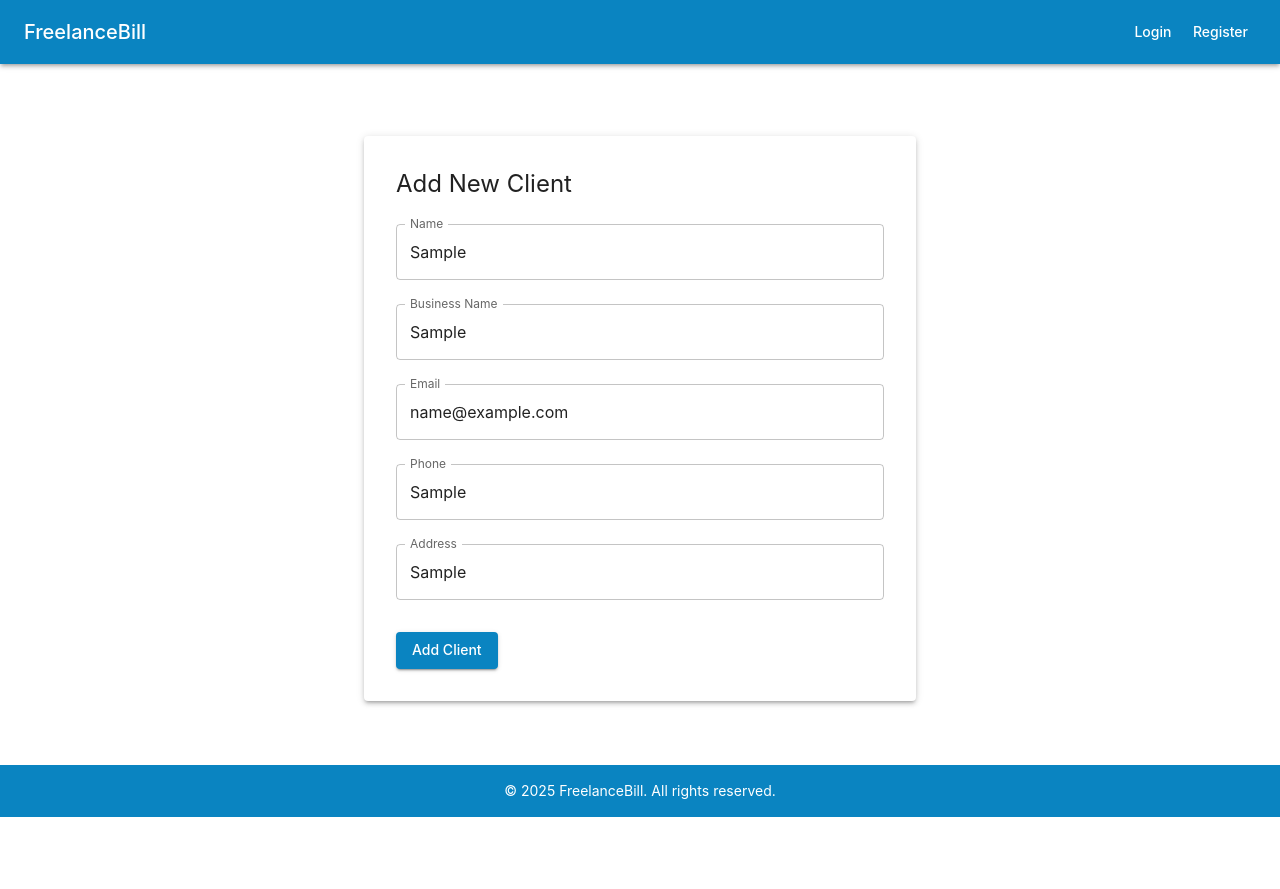
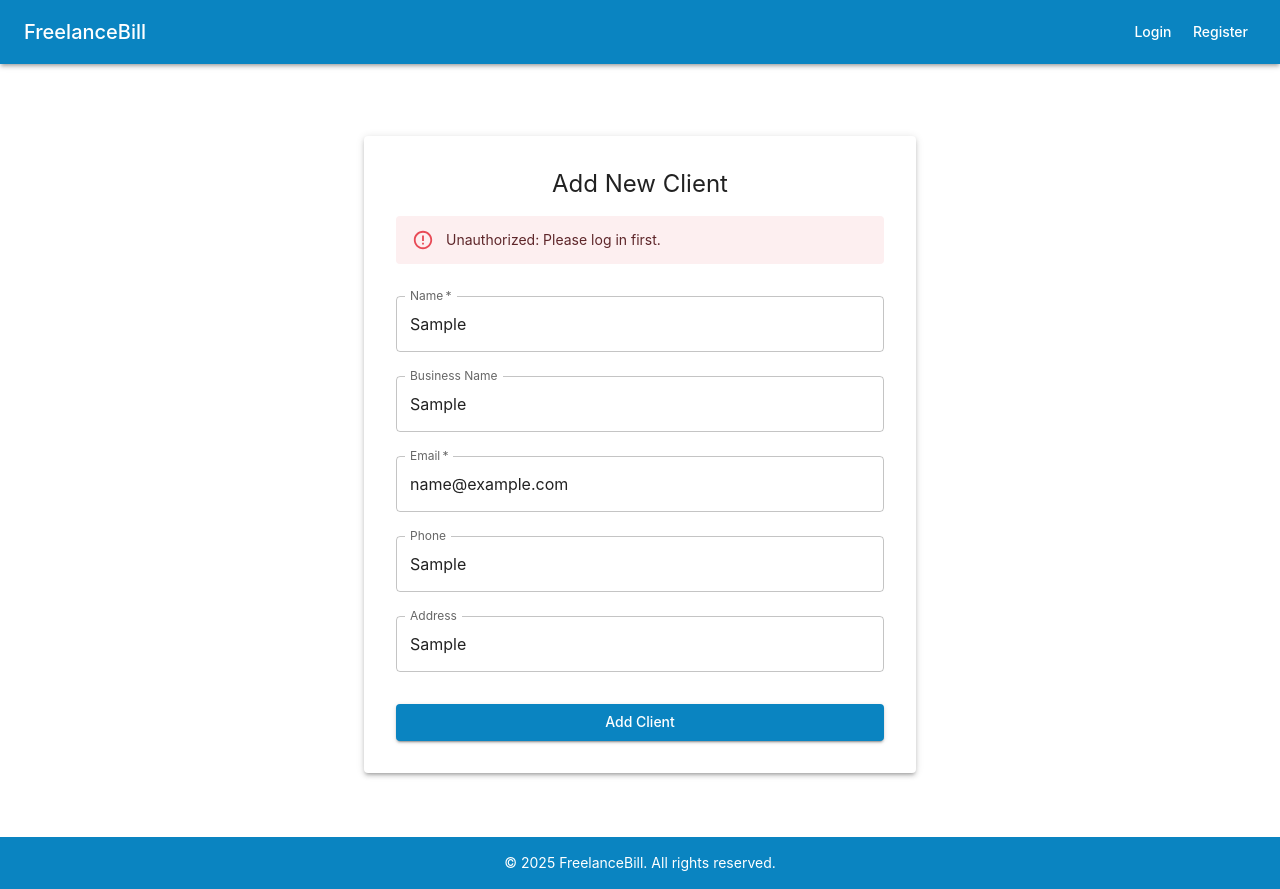
Before and after one commit to lcobiodata/freelance-bill, a React (Create React App) app in the folder frontend/: page /add-client in a window 1280 px wide. Both pictures are taken after typing "Sample", "Sample", "name@example.com", "Sample", "Sample" into the empty fields and a click on the button "Add Client". Before the commit the page ends 817 px from the top, so only its background shows below. Built offline with nearby package versions, Linux system fonts and the light colour scheme; no server answers.

Commit message:
Enhance AddClient component with loading state and success/error messages

```diff
--- a/frontend/src/components/AddClient.js
+++ b/frontend/src/components/AddClient.js
@@ -1,5 +1,14 @@
 import React, { useState } from "react";
-import { TextField, Button, Container, Paper, Typography } from "@mui/material";
+import {
+  TextField,
+  Button,
+  Container,
+  Paper,
+  Typography,
+  CircularProgress,
+  Alert,
+  Box
+} from "@mui/material";
 import { useNavigate } from "react-router-dom";
 
 const API_URL = process.env.REACT_APP_API_URL;
@@ -7,6 +16,7 @@ const API_URL = process.env.REACT_APP_API_URL;
 const AddClient = () => {
   const navigate = useNavigate();
   const token = localStorage.getItem("token");
+
   const [client, setClient] = useState({
     name: "",
     business_name: "",
@@ -15,6 +25,9 @@ const AddClient = () => {
     address: ""
   });
 
+  const [isSubmitting, setIsSubmitting] = useState(false);
+  const [message, setMessage] = useState(null);
+
   const handleChange = (e) => {
     setClient({ ...client, [e.target.name]: e.target.value });
   };
@@ -22,21 +35,22 @@ const AddClient = () => {
   const handleSubmit = async (e) => {
     e.preventDefault();
 
-    const token = localStorage.getItem("token");  // Retrieve token from local storage
     if (!token) {
       console.error("No token found, user must be logged in");
+      setMessage(<Alert severity="error">Unauthorized: Please log in first.</Alert>);
       return;
     }
 
+    setIsSubmitting(true); // Show loader
+
     try {
-      const res = await fetch("http://127.0.0.1:5000/client", {
+      const res = await fetch(`${API_URL}/client`, {
         method: "POST",
         headers: {
           "Content-Type": "application/json",
-          "Authorization": `Bearer ${token}` // Include the JWT token
+          "Authorization": `Bearer ${token}`
         },
-        body: JSON.stringify(client), // Correctly passing the state
-
+        body: JSON.stringify(client),
       });
 
       if (!res.ok) {
@@ -45,26 +59,49 @@ const AddClient = () => {
 
       const data = await res.json();
       console.log("Client added:", data);
+
+      setMessage(
+        <Alert severity="success">Client added successfully! Redirecting...</Alert>
+      );
+
+      // Redirect to dashboard after 2 seconds
+      setTimeout(() => navigate("/dashboard"), 2000);
+
     } catch (error) {
       console.error("Failed to add client:", error);
+      setMessage(<Alert severity="error">Failed to add client. Please try again.</Alert>);
     }
+
+    setIsSubmitting(false); // Stop loader
   };
-
 
   return (
     <Container maxWidth="sm">
-      <Paper elevation={3} sx={{ p: 4, mt: 5 }}>
+      <Paper elevation={3} sx={{ p: 4, mt: 5, textAlign: "center" }}>
         <Typography variant="h5" gutterBottom>
           Add New Client
         </Typography>
-        <TextField label="Name" name="name" fullWidth margin="normal" onChange={handleChange} />
-        <TextField label="Business Name" name="business_name" fullWidth margin="normal" onChange={handleChange} />
-        <TextField label="Email" name="email" type="email" fullWidth margin="normal" onChange={handleChange} />
-        <TextField label="Phone" name="phone" fullWidth margin="normal" onChange={handleChange} />
-        <TextField label="Address" name="address" fullWidth margin="normal" onChange={handleChange} />
-        <Button variant="contained" color="primary" sx={{ mt: 3 }} onClick={handleSubmit}>
-          Add Client
-        </Button>
+
+        {message && <Box sx={{ my: 2 }}>{message}</Box>}
+
+        <form onSubmit={handleSubmit}>
+          <TextField label="Name" name="name" fullWidth margin="normal" onChange={handleChange} required />
+          <TextField label="Business Name" name="business_name" fullWidth margin="normal" onChange={handleChange} />
+          <TextField label="Email" name="email" type="email" fullWidth margin="normal" onChange={handleChange} required />
+          <TextField label="Phone" name="phone" fullWidth margin="normal" onChange={handleChange} />
+          <TextField label="Address" name="address" fullWidth margin="normal" onChange={handleChange} />
+
+          <Button
+            type="submit"
+            variant="contained"
+            color="primary"
+            fullWidth
+            sx={{ mt: 3 }}
+            disabled={isSubmitting} // Disable while submitting
+          >
+            {isSubmitting ? <CircularProgress size={24} /> : "Add Client"}
+          </Button>
+        </form>
       </Paper>
     </Container>
   );
```
